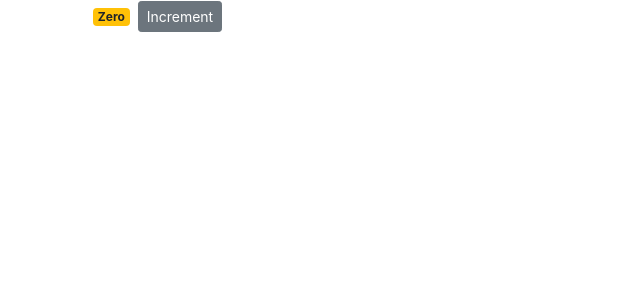
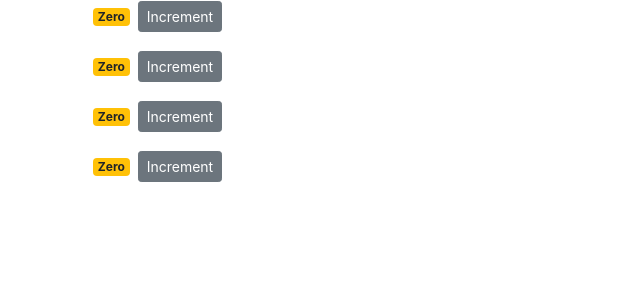
Before and after one commit to TaenAhammed/react-crash-course-2018, a React (Create React App) app: page / in a window 1280 px wide. Shown: the top 300 px of the page, without its empty margins (0-640 px from the left). Built offline with nearby package versions, Linux system fonts and the light colour scheme.

Commit message:
Composing Components

```diff
--- a/src/components/Counter/Counter.js
+++ b/src/components/Counters/Counter/Counter.js
@@ -6,7 +6,6 @@
     };
 
     handleIncrement = id => {
-        console.log(id);
         this.setState({ count: this.state.count + 1 });
     };
 
@@ -18,7 +17,7 @@
                 </span>
                 <button
                     className="btn btn-secondary btn-sm"
-                    onClick={() => this.handleIncrement({ id: 1 })}
+                    onClick={this.handleIncrement}
                 >
                     Increment
                 </button>
--- /dev/null
+++ b/src/components/Counters/Counters.js
@@ -0,0 +1,24 @@
+import React, { Component } from "react";
+import Counter from "./Counter/Counter";
+
+export class Counters extends Component {
+    state = {
+        counters: [
+            { id: 1, value: 4 },
+            { id: 2, value: 0 },
+            { id: 3, value: 0 },
+            { id: 4, value: 0 }
+        ]
+    };
+    render() {
+        return (
+            <div>
+                {this.state.counters.map(c => (
+                    <Counter key={c.id} />
+                ))}
+            </div>
+        );
+    }
+}
+
+export default Counters;
--- a/src/index.js
+++ b/src/index.js
@@ -4,7 +4,7 @@
 import App from "./App";
 import registerServiceWorker from "./registerServiceWorker";
 import "bootstrap/dist/css/bootstrap.css";
-import Counter from "./components/Counter/Counter";
+import Counters from "./components/Counters/Counters";
 
-ReactDOM.render(<Counter />, document.getElementById("root"));
+ReactDOM.render(<Counters />, document.getElementById("root"));
 registerServiceWorker();
```
